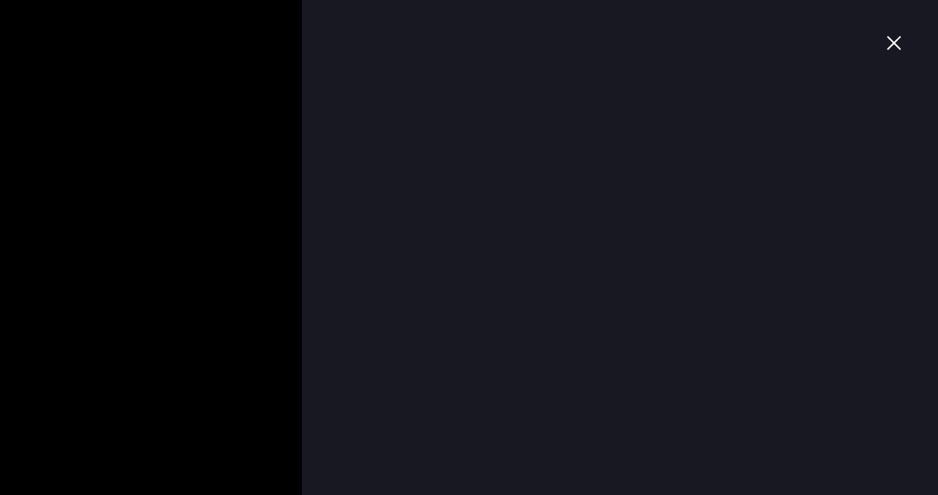
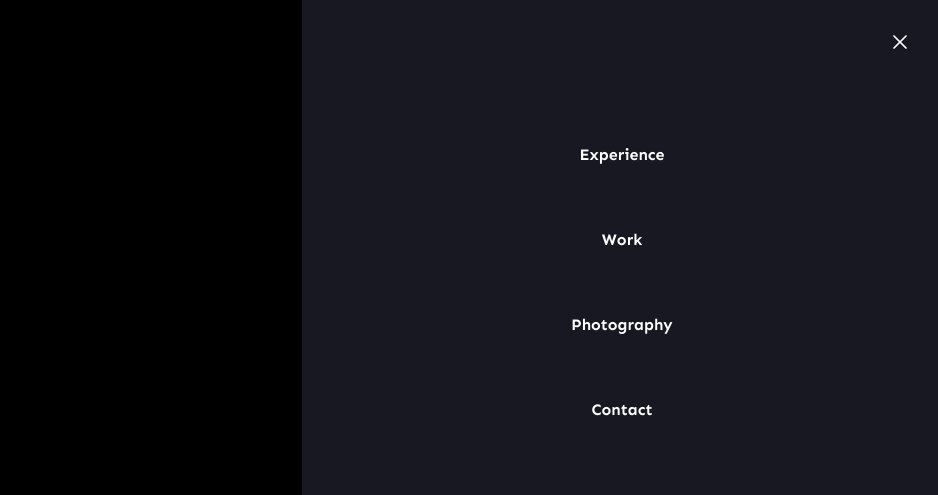
Before and after one commit to MarynaOr/Robin.-W-Copy-, a plain HTML site: page index.html in a window 1280 px wide. Shown: the top 495 px of the page, 338-1276 px from the left. Drawn offline with nearby package versions, Linux system fonts and the light colour scheme.

Commit message:
mob-menu

```diff
--- a/css/style.css
+++ b/css/style.css
@@ -168,16 +168,19 @@ button {
 }
 
 .mob-nav {
-
 }
 
 .mob-close {
   background-color: transparent;
-    border-radius: 100%;
+  border-radius: 50%;
   border: none;
   position: absolute;
   top: 30px;
   right: 30px;
+  padding: 0;
+  display: flex;
+  justify-content: center;
+  align-items: center;
 }
 
 .mob-close:hover,
@@ -185,11 +188,36 @@ right: 30px;
   background-color: #000;
 }
 
+.mob-icon-close {
+  stroke: #fff;
+}
 
-.mob-icon-close {
+.mob-list {
+  font-weight: 700;
+  font-size: 16px;
 
-stroke: #fff;
+  line-height: 1.5;
+  color: #fff;
 
+  display: flex;
+  align-items: center;
+  flex-direction: column;
+  gap: 15px;
+  margin-top: 120px;
+}
+
+.mob-item {
+  display: flex;
+  justify-content: center;
+  align-items: center;
+  width: 130px;
+  min-height: 70px;
+}
+
+.mob-item:hover,
+.mob-item:focus {
+  background-color: #5221e6;
+  cursor: grab;
 }
 
 /* #endregion header */
--- a/index.html
+++ b/index.html
@@ -44,6 +44,12 @@
                 <use href="./img/icon.svg#icon-close"></use>
               </svg>
             </button>
+            <ul class="mob-list">
+              <li class="mob-item">Experience</li>
+              <li class="mob-item">Work</li>
+              <li class="mob-item">Photography</li>
+              <li class="mob-item">Contact</li>
+            </ul>
           </div>
         </div>
       </div>
```
Lines whose indentation alone changed are shown as unchanged.
